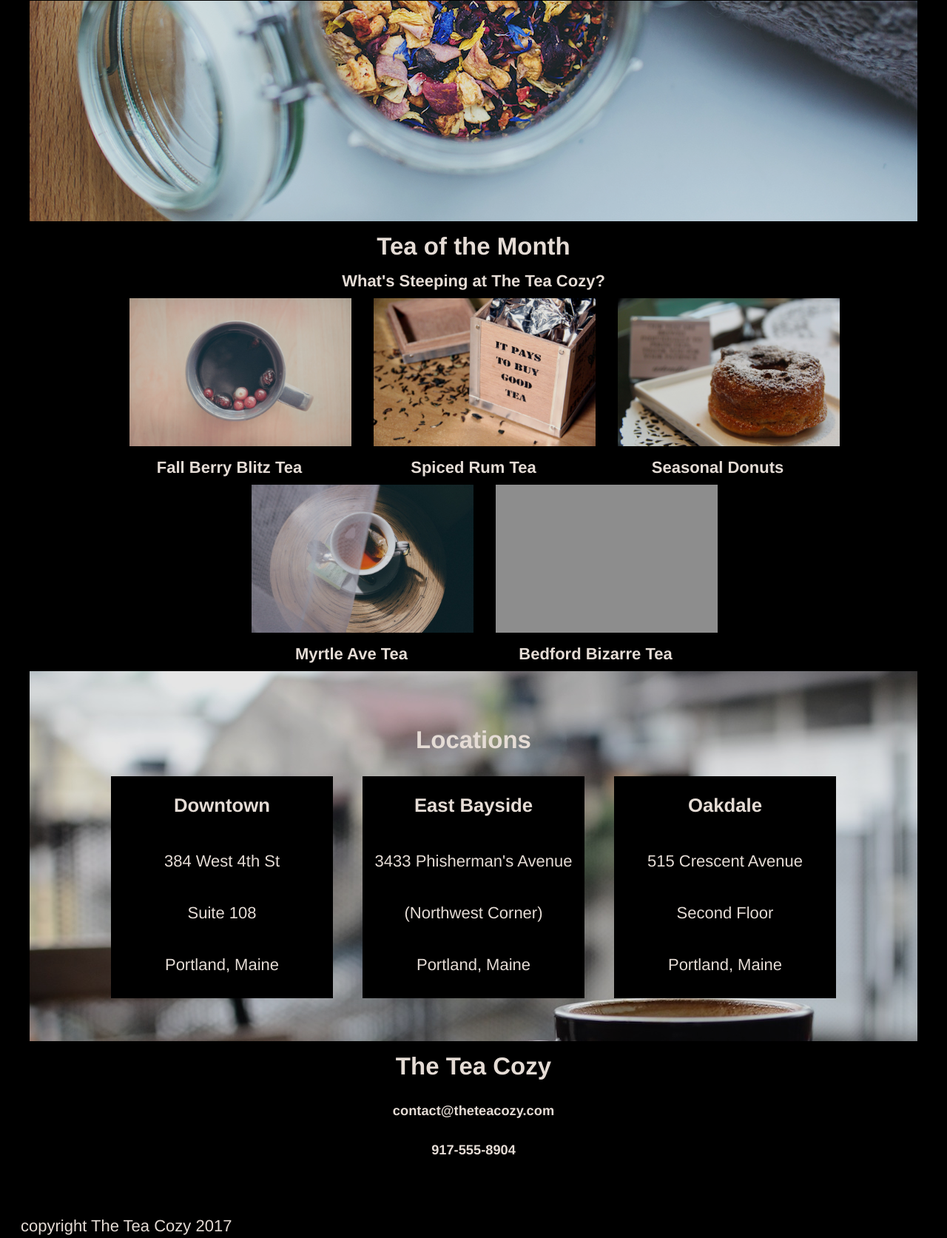
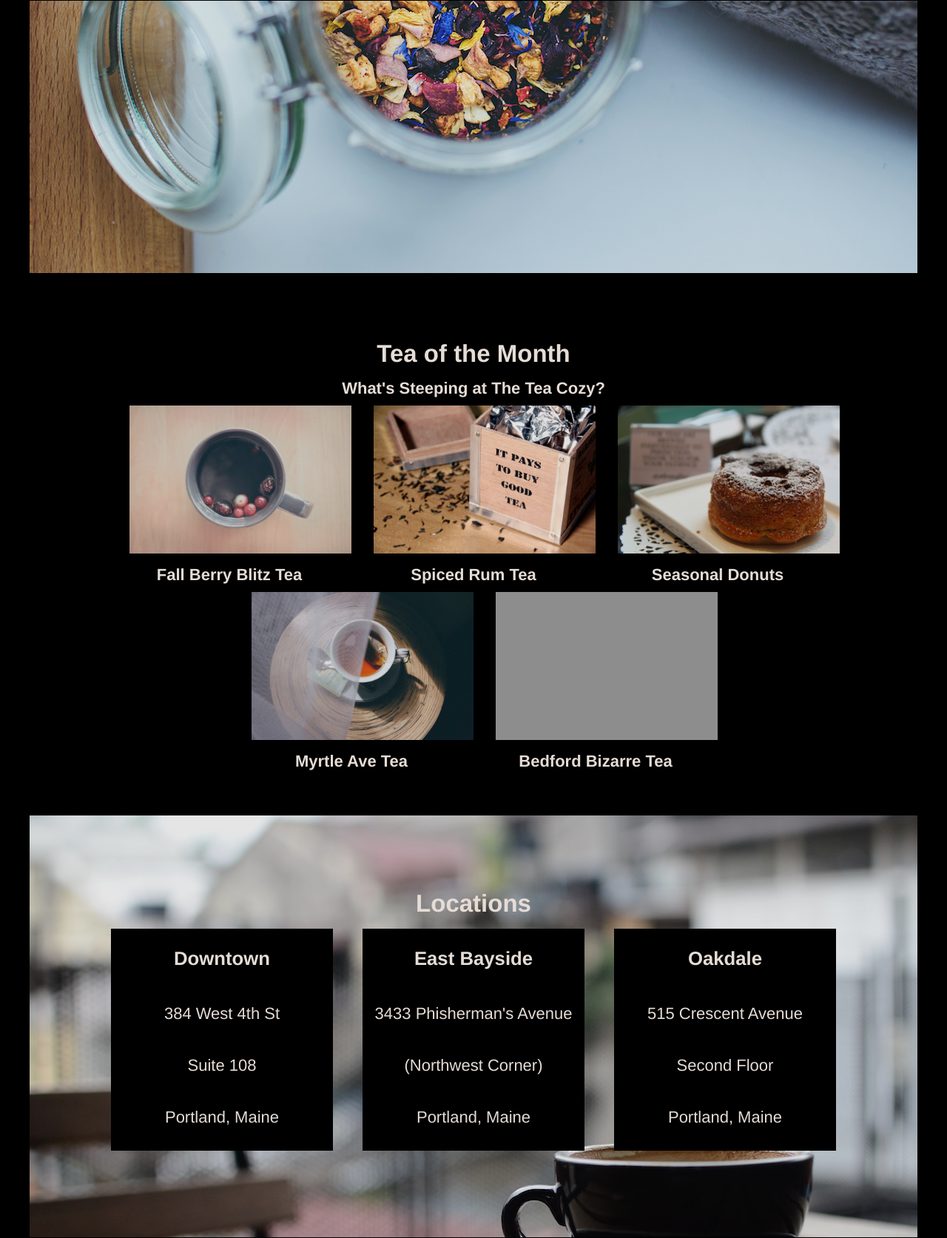
Before and after one commit to 1AICHA/TeaCozy, a plain HTML site: page index.html in a window 1280 px wide. Shown: the part 409-2082 px from the top of the page at 74% size. Drawn offline with Linux system fonts and the light colour scheme; grey boxes are pictures that could not be loaded.

Commit message:
Final verion before review

```diff
--- a/index.html
+++ b/index.html
@@ -12,7 +12,7 @@
       <img class="logo" src="./resources/images/img-tea-cozy-logo.png">
       <nav>
         <a href="#Mission">Mission</a>
-        <a href="#Featured-tea">Featured Tea</a>
+        <a href="#Featured">Featured Tea</a>
         <a href="#Locations">Locations</a>
       </nav>
     </header>
@@ -26,7 +26,7 @@
       </div>
       </div>
 
-      <div id="Featured-tea" class="Tea">
+      <div id="Featured" class="Tea">
         <div>
           <h2>Tea of the Month</h2>
           <h4>What's Steeping at The Tea Cozy?</h4>
--- a/resources/css/style.css
+++ b/resources/css/style.css
@@ -5,7 +5,6 @@ body{
   color: seashell;
   opacity: 0.9;
   text-align: center;
-  /*margin: 0px;*/
 }
 
 /*Header section*/
@@ -20,8 +19,6 @@ header{
   position: fixed;
   background-color: black;
   top: 0px;
-
-
 }
 
 .logo{
@@ -31,7 +28,7 @@ header{
 
 nav a{
   padding: 0px 10px;
-  color: white;
+  color: seashell;
   text-decoration: underline;
 }
 
@@ -52,6 +49,8 @@ main{
   height: 700px;
   width: 1200px;
   margin: 0 auto;
+  padding-bottom: 70px;
+  margin-bottom: 90px;
 }
 
 .missie{
@@ -81,7 +80,6 @@ h4{
   flex-wrap: wrap;
   justify-content: center;
   width: 1000px;
-
 }
 
 .space{
@@ -95,18 +93,19 @@ h4{
 .bkgr-img-loc{
   display: flex;
   flex-direction: column;
-  justify-content: center;
+  justify-content: flex-start;
   background-image: url("../images/img-locations-background.jpg");
   height: 500px;
   width: 1200px;
   margin: 0 auto;
+  padding-top: 70px;
+  margin-top: 50px;
 }
 
 .location3{
   display: inline-flex;
   align-items: center;
   justify-content: center;
-  margin-top: 15px;
 }
 
 .loc{
@@ -117,6 +116,10 @@ h4{
   height: 300px;
   margin: 0px 20px;
   opacity: 1;
+}
+
+.bkgr-img-loc h2{
+  padding-top: 15px;
 }
 
 /*contact*/
```
